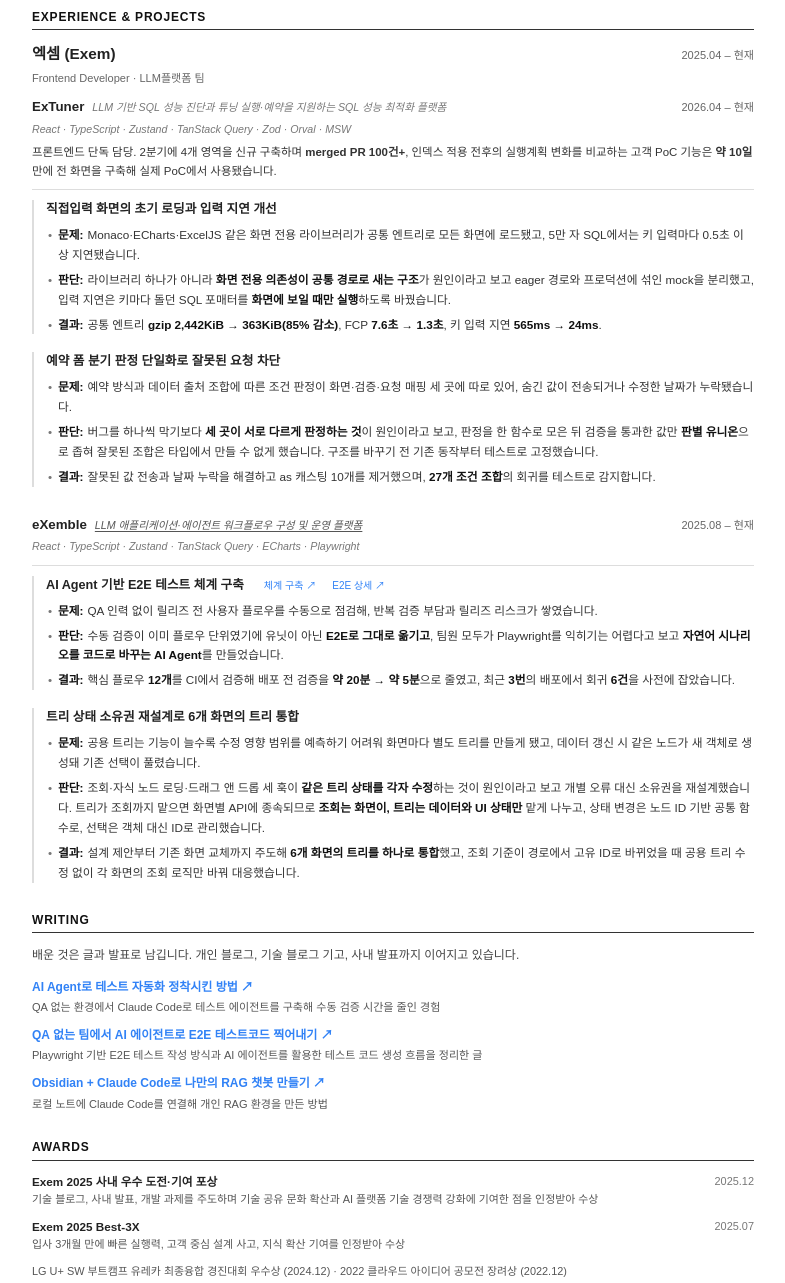
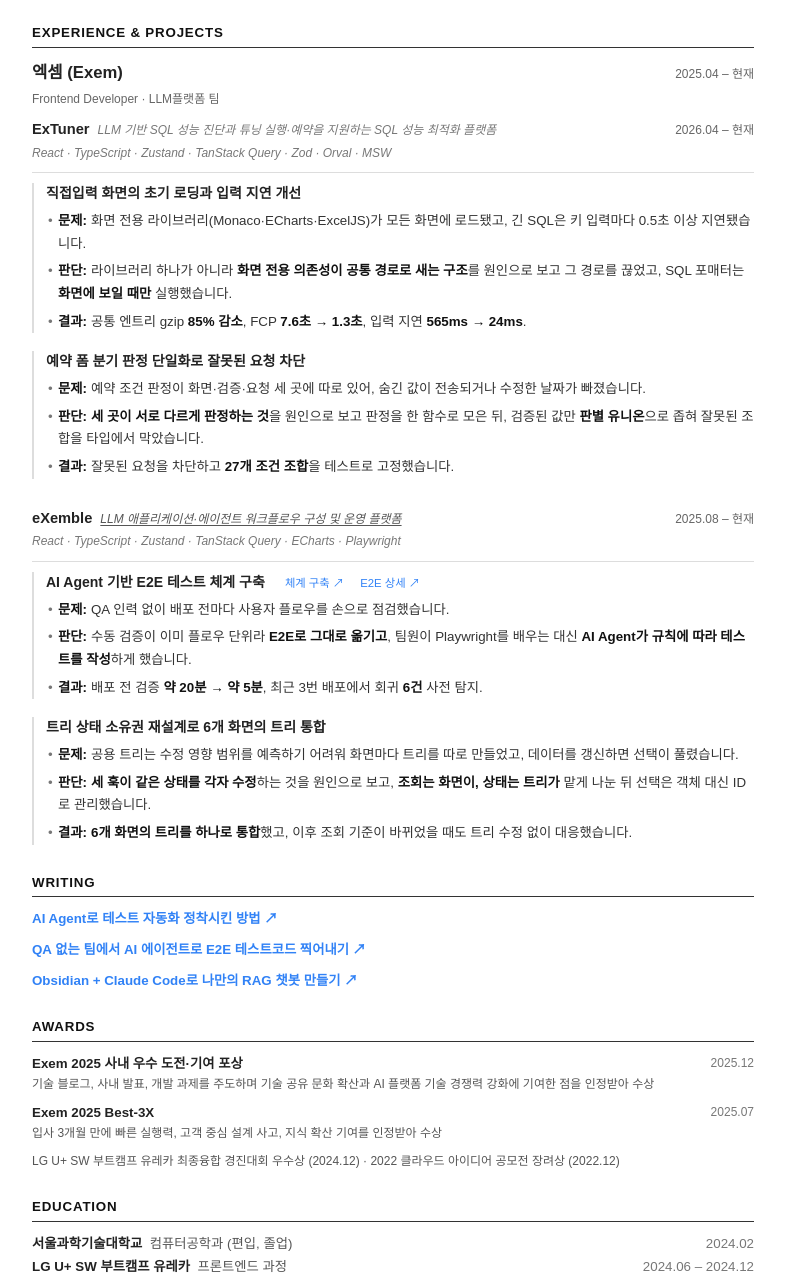
Before and after one commit to hyorish03/Resume, a plain HTML site: page index.html in a window 1280 px wide. Shown: the part 309-1592 px from the top of the page, without its empty margins (247-1032 px from the left). Drawn offline with Linux system fonts and the light colour scheme; a web font is replaced by a local one.

Commit message:
Improve resume readability with larger type and shorter bullets
- Raise body and bullet text to 10pt and secondary text to 9pt
- Trim each problem/judgment/result bullet to one or two lines
- Remove ExTuner scope line and writing descriptions

Co-Authored-By: Claude Opus 5.5 <noreply@anthropic.com>

```diff
--- a/index.html
+++ b/index.html
@@ -22,7 +22,7 @@
         font-family:
           "Spoqa Han Sans Neo", "Apple SD Gothic Neo", "Malgun Gothic",
           sans-serif;
-        font-size: 9.5pt;
+        font-size: 10pt;
         color: #222;
         background: #fff;
         padding: 28px 36px;
@@ -46,7 +46,7 @@
         letter-spacing: -0.5px;
       }
       .contacts {
-        font-size: 8.3pt;
+        font-size: 9pt;
         color: #444;
         text-align: right;
         line-height: 1.6;
@@ -62,7 +62,7 @@
 
       /* ── 요약 ── */
       .summary {
-        font-size: 9pt;
+        font-size: 10pt;
         color: #444;
         line-height: 1.8;
         margin-bottom: 28px;
@@ -72,7 +72,7 @@
 
       /* ── 직책 ── */
       .company-role {
-        font-size: 8.3pt;
+        font-size: 9pt;
         color: #666;
         margin: -6px 0 10px;
       }
@@ -93,7 +93,7 @@
         margin-bottom: 3px;
       }
       .proj-group-name {
-        font-size: 10pt;
+        font-size: 11pt;
         font-weight: 700;
       }
       .proj-group-name a {
@@ -104,7 +104,7 @@
         text-decoration: underline;
       }
       .proj-group-desc {
-        font-size: 8pt;
+        font-size: 9pt;
         color: #777;
         font-style: italic;
         flex: 1;
@@ -118,7 +118,7 @@
         color: #222;
       }
       .proj-group-period {
-        font-size: 8.3pt;
+        font-size: 9pt;
         color: #666;
         white-space: nowrap;
       }
@@ -128,7 +128,7 @@
         margin-bottom: 26px;
       }
       .section-title {
-        font-size: 9pt;
+        font-size: 10pt;
         font-weight: 700;
         letter-spacing: 0.8px;
         text-transform: uppercase;
@@ -142,7 +142,7 @@
       .skill-row {
         display: flex;
         margin-bottom: 5px;
-        font-size: 9pt;
+        font-size: 10pt;
       }
       .skill-label {
         width: 96px;
@@ -165,7 +165,7 @@
         margin-bottom: 10px;
       }
       .company-name {
-        font-size: 11.5pt;
+        font-size: 12.5pt;
         font-weight: 700;
       }
       .company-name a {
@@ -176,11 +176,11 @@
         text-decoration: underline;
       }
       .company-period {
-        font-size: 8.3pt;
+        font-size: 9pt;
         color: #666;
       }
       .company-desc {
-        font-size: 8pt;
+        font-size: 9pt;
         color: #777;
         font-style: italic;
         margin-bottom: 10px;
@@ -199,7 +199,7 @@
         margin-bottom: 5px;
       }
       .proj-title {
-        font-size: 9.5pt;
+        font-size: 10.5pt;
         font-weight: 700;
         text-wrap: balance;
       }
@@ -213,7 +213,7 @@
         margin-left: 6px;
       }
       .proj-link {
-        font-size: 7.5pt;
+        font-size: 8.5pt;
         font-weight: 400;
         color: var(--accent);
         text-decoration: none;
@@ -224,20 +224,14 @@
         text-decoration: underline;
       }
       .proj-period {
-        font-size: 8.3pt;
+        font-size: 9pt;
         color: #888;
       }
       .proj-stack {
-        font-size: 8pt;
+        font-size: 9pt;
         color: #777;
         font-style: italic;
         margin-bottom: 6px;
-      }
-      .proj-scope {
-        font-size: 8.6pt;
-        color: #333;
-        line-height: 1.65;
-        margin-bottom: 4px;
       }
 
       ul.bullets {
@@ -247,7 +241,7 @@
       ul.bullets li {
         padding-left: 12px;
         position: relative;
-        font-size: 8.8pt;
+        font-size: 10pt;
         color: #333;
         margin-bottom: 5px;
         line-height: 1.7;
@@ -275,7 +269,7 @@
       ul.sub-bullets li {
         padding-left: 10px;
         position: relative;
-        font-size: 8.5pt;
+        font-size: 9.5pt;
         color: #444;
         margin-bottom: 3px;
         line-height: 1.65;
@@ -291,7 +285,7 @@
       .award-row {
         display: flex;
         justify-content: space-between;
-        font-size: 8.8pt;
+        font-size: 10pt;
         margin-bottom: 10px;
         line-height: 1.55;
       }
@@ -303,18 +297,18 @@
       }
       .award-desc {
         color: #555;
-        font-size: 8.2pt;
+        font-size: 9pt;
       }
       .award-year {
         color: #777;
-        font-size: 8.2pt;
+        font-size: 9pt;
         white-space: nowrap;
         padding-left: 16px;
       }
 
       /* ── Writing ── */
       .writing-intro {
-        font-size: 9pt;
+        font-size: 10pt;
         color: #444;
         margin-bottom: 12px;
         line-height: 1.7;
@@ -325,7 +319,7 @@
         gap: 10px;
       }
       .writing-item a {
-        font-size: 9pt;
+        font-size: 10pt;
         font-weight: 600;
         color: var(--accent);
         text-decoration: none;
@@ -334,7 +328,7 @@
         text-decoration: underline;
       }
       .writing-desc {
-        font-size: 8.3pt;
+        font-size: 9pt;
         color: #555;
         margin-top: 2px;
         line-height: 1.5;
@@ -344,7 +338,7 @@
       .edu-row {
         display: flex;
         justify-content: space-between;
-        font-size: 8.8pt;
+        font-size: 10pt;
         margin-bottom: 3px;
       }
       .edu-school {
@@ -452,11 +446,6 @@
             <div class="proj-stack">
               React · TypeScript · Zustand · TanStack Query · Zod · Orval · MSW
             </div>
-            <div class="proj-scope">
-              프론트엔드 단독 담당. 2분기에 4개 영역을 신규 구축하며
-              <b>merged PR 100건+</b>, 인덱스 적용 전후의 실행계획 변화를 비교하는 고객 PoC 기능은
-              <b>약 10일</b> 만에 전 화면을 구축해 실제 PoC에서 사용됐습니다.
-            </div>
           </div>
 
           <div class="proj-item">
@@ -465,13 +454,13 @@
             </div>
             <ul class="bullets">
               <li>
-                <span class="star-label">문제:</span>Monaco·ECharts·ExcelJS 같은 화면 전용 라이브러리가 공통 엔트리로 모든 화면에 로드됐고, 5만 자 SQL에서는 키 입력마다 0.5초 이상 지연됐습니다.
+                <span class="star-label">문제:</span>화면 전용 라이브러리(Monaco·ECharts·ExcelJS)가 모든 화면에 로드됐고, 긴 SQL은 키 입력마다 0.5초 이상 지연됐습니다.
               </li>
               <li>
-                <span class="star-label">판단:</span>라이브러리 하나가 아니라 <b>화면 전용 의존성이 공통 경로로 새는 구조</b>가 원인이라고 보고 eager 경로와 프로덕션에 섞인 mock을 분리했고, 입력 지연은 키마다 돌던 SQL 포매터를 <b>화면에 보일 때만 실행</b>하도록 바꿨습니다.
+                <span class="star-label">판단:</span>라이브러리 하나가 아니라 <b>화면 전용 의존성이 공통 경로로 새는 구조</b>를 원인으로 보고 그 경로를 끊었고, SQL 포매터는 <b>화면에 보일 때만</b> 실행했습니다.
               </li>
               <li>
-                <span class="star-label">결과:</span>공통 엔트리 <b>gzip 2,442KiB → 363KiB(85% 감소)</b>, FCP <b>7.6초 → 1.3초</b>, 키 입력 지연 <b>565ms → 24ms</b>.
+                <span class="star-label">결과:</span>공통 엔트리 gzip <b>85% 감소</b>, FCP <b>7.6초 → 1.3초</b>, 입력 지연 <b>565ms → 24ms</b>.
               </li>
             </ul>
           </div>
@@ -484,13 +473,13 @@
             </div>
             <ul class="bullets">
               <li>
-                <span class="star-label">문제:</span>예약 방식과 데이터 출처 조합에 따른 조건 판정이 화면·검증·요청 매핑 세 곳에 따로 있어, 숨긴 값이 전송되거나 수정한 날짜가 누락됐습니다.
+                <span class="star-label">문제:</span>예약 조건 판정이 화면·검증·요청 세 곳에 따로 있어, 숨긴 값이 전송되거나 수정한 날짜가 빠졌습니다.
               </li>
               <li>
-                <span class="star-label">판단:</span>버그를 하나씩 막기보다 <b>세 곳이 서로 다르게 판정하는 것</b>이 원인이라고 보고, 판정을 한 함수로 모은 뒤 검증을 통과한 값만 <b>판별 유니온</b>으로 좁혀 잘못된 조합은 타입에서 만들 수 없게 했습니다. 구조를 바꾸기 전 기존 동작부터 테스트로 고정했습니다.
+                <span class="star-label">판단:</span><b>세 곳이 서로 다르게 판정하는 것</b>을 원인으로 보고 판정을 한 함수로 모은 뒤, 검증된 값만 <b>판별 유니온</b>으로 좁혀 잘못된 조합을 타입에서 막았습니다.
               </li>
               <li>
-                <span class="star-label">결과:</span>잘못된 값 전송과 날짜 누락을 해결하고 as 캐스팅 10개를 제거했으며, <b>27개 조건 조합</b>의 회귀를 테스트로 감지합니다.
+                <span class="star-label">결과:</span>잘못된 요청을 차단하고 <b>27개 조건 조합</b>을 테스트로 고정했습니다.
               </li>
             </ul>
           </div>
@@ -542,13 +531,13 @@
 
             <ul class="bullets">
               <li>
-                <span class="star-label">문제:</span>QA 인력 없이 릴리즈 전 사용자 플로우를 수동으로 점검해, 반복 검증 부담과 릴리즈 리스크가 쌓였습니다.
+                <span class="star-label">문제:</span>QA 인력 없이 배포 전마다 사용자 플로우를 손으로 점검했습니다.
               </li>
               <li>
-                <span class="star-label">판단:</span>수동 검증이 이미 플로우 단위였기에 유닛이 아닌 <b>E2E로 그대로 옮기고</b>, 팀원 모두가 Playwright를 익히기는 어렵다고 보고 <b>자연어 시나리오를 코드로 바꾸는 AI Agent</b>를 만들었습니다.
+                <span class="star-label">판단:</span>수동 검증이 이미 플로우 단위라 <b>E2E로 그대로 옮기고</b>, 팀원이 Playwright를 배우는 대신 <b>AI Agent가 규칙에 따라 테스트를 작성</b>하게 했습니다.
               </li>
               <li>
-                <span class="star-label">결과:</span>핵심 플로우 <b>12개</b>를 CI에서 검증해 배포 전 검증을 <b>약 20분 → 약 5분</b>으로 줄였고, 최근 <b>3번</b>의 배포에서 회귀 <b>6건</b>을 사전에 잡았습니다.
+                <span class="star-label">결과:</span>배포 전 검증 <b>약 20분 → 약 5분</b>, 최근 3번 배포에서 회귀 <b>6건</b> 사전 탐지.
               </li>
             </ul>
           </div>
@@ -562,13 +551,13 @@
 
             <ul class="bullets">
               <li>
-                <span class="star-label">문제:</span>공용 트리는 기능이 늘수록 수정 영향 범위를 예측하기 어려워 화면마다 별도 트리를 만들게 됐고, 데이터 갱신 시 같은 노드가 새 객체로 생성돼 기존 선택이 풀렸습니다.
+                <span class="star-label">문제:</span>공용 트리는 수정 영향 범위를 예측하기 어려워 화면마다 트리를 따로 만들었고, 데이터를 갱신하면 선택이 풀렸습니다.
               </li>
               <li>
-                <span class="star-label">판단:</span>조회·자식 노드 로딩·드래그 앤 드롭 세 훅이 <b>같은 트리 상태를 각자 수정</b>하는 것이 원인이라고 보고 개별 오류 대신 소유권을 재설계했습니다. 트리가 조회까지 맡으면 화면별 API에 종속되므로 <b>조회는 화면이, 트리는 데이터와 UI 상태만</b> 맡게 나누고, 상태 변경은 노드 ID 기반 공통 함수로, 선택은 객체 대신 ID로 관리했습니다.
+                <span class="star-label">판단:</span><b>세 훅이 같은 상태를 각자 수정</b>하는 것을 원인으로 보고, <b>조회는 화면이, 상태는 트리가</b> 맡게 나눈 뒤 선택은 객체 대신 ID로 관리했습니다.
               </li>
               <li>
-                <span class="star-label">결과:</span>설계 제안부터 기존 화면 교체까지 주도해 <b>6개 화면의 트리를 하나로 통합</b>했고, 조회 기준이 경로에서 고유 ID로 바뀌었을 때 공용 트리 수정 없이 각 화면의 조회 로직만 바꿔 대응했습니다.
+                <span class="star-label">결과:</span><b>6개 화면의 트리를 하나로 통합</b>했고, 이후 조회 기준이 바뀌었을 때도 트리 수정 없이 대응했습니다.
               </li>
             </ul>
           </div>
@@ -579,10 +568,6 @@
     <!-- Writing -->
     <div class="section">
       <div class="section-title">Writing</div>
-      <p class="writing-intro">
-        배운 것은 글과 발표로 남깁니다. 개인 블로그, 기술 블로그 기고, 사내
-        발표까지 이어지고 있습니다.
-      </p>
       <div class="writing-list">
         <div class="writing-item">
           <a
@@ -591,10 +576,6 @@
             rel="noopener noreferrer"
             >AI Agent로 테스트 자동화 정착시킨 방법 ↗</a
           >
-          <div class="writing-desc">
-            QA 없는 환경에서 Claude Code로 테스트 에이전트를 구축해 수동 검증
-            시간을 줄인 경험
-          </div>
         </div>
         <div class="writing-item">
           <a
@@ -603,10 +584,6 @@
             rel="noopener noreferrer"
             >QA 없는 팀에서 AI 에이전트로 E2E 테스트코드 찍어내기 ↗</a
           >
-          <div class="writing-desc">
-            Playwright 기반 E2E 테스트 작성 방식과 AI 에이전트를 활용한 테스트
-            코드 생성 흐름을 정리한 글
-          </div>
         </div>
         <div class="writing-item">
           <a
@@ -615,9 +592,6 @@
             rel="noopener noreferrer"
             >Obsidian + Claude Code로 나만의 RAG 챗봇 만들기 ↗</a
           >
-          <div class="writing-desc">
-            로컬 노트에 Claude Code를 연결해 개인 RAG 환경을 만든 방법
-          </div>
         </div>
       </div>
     </div>
```
